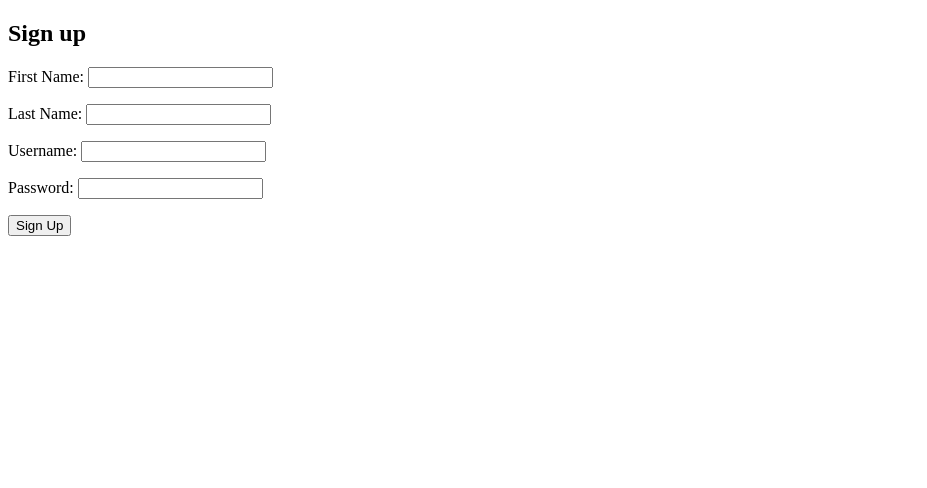
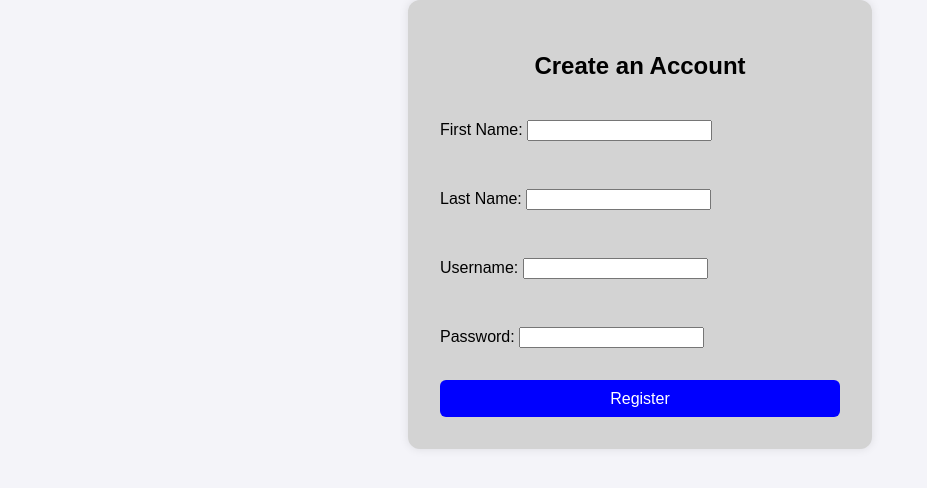
Before and after one commit to keshavim/Canvas-Lite, a Django app: page /webapp/register/ in a window 1280 px wide. Shown: the top 488 px of the page, without its empty margins (0-927 px from the left). Run offline with Django 5.2, Linux system fonts and the light colour scheme.

Commit message:
Update register.html with improved UI

```diff
--- a/canvas_lite/templates/registration/register.html
+++ b/canvas_lite/templates/registration/register.html
@@ -1,12 +1,54 @@
 {% extends "master.html" %}
+{% load static %}
 
 {% block title %}Sign Up{% endblock %}
 
+{% block includes %}
+<link rel="stylesheet" href="{% static 'css/dashboard.css' %}">
+<style>
+  .register-container {
+    max-width: 400px;
+    margin: 0 auto;
+    background: lightgray;
+    padding: 2rem;
+    border-radius: 12px;
+    box-shadow: 0 0 10px rgba(0,0,0,0.1);
+  }
+
+  .register-container h2 {
+    text-align: center;
+    margin-bottom: 1.5rem;
+  }
+
+  .register-container form {
+    display: flex;
+    flex-direction: column;
+    gap: 1rem;
+  }
+
+  .register-container button {
+    padding: 0.6rem;
+    background: blue;
+    color: white;
+    border: none;
+    border-radius: 6px;
+    cursor: pointer;
+    font-size: 1rem;
+  }
+
+  .register-container button:hover {
+    background: darkblue;
+  }
+</style>
+{% endblock %}
+
 {% block content %}
-<h2>Sign up</h2>
-<form method="post">
-  {% csrf_token %}
-  {{ form.as_p }}
-  <button type="submit">Sign Up</button>
-</form>
+<div class="register-container">
+  <h2>Create an Account</h2>
+  <form method="post">
+    {% csrf_token %}
+    {{ form.as_p }}
+    <button type="submit">Register</button>
+  </form>
+</div>
 {% endblock %}
```
